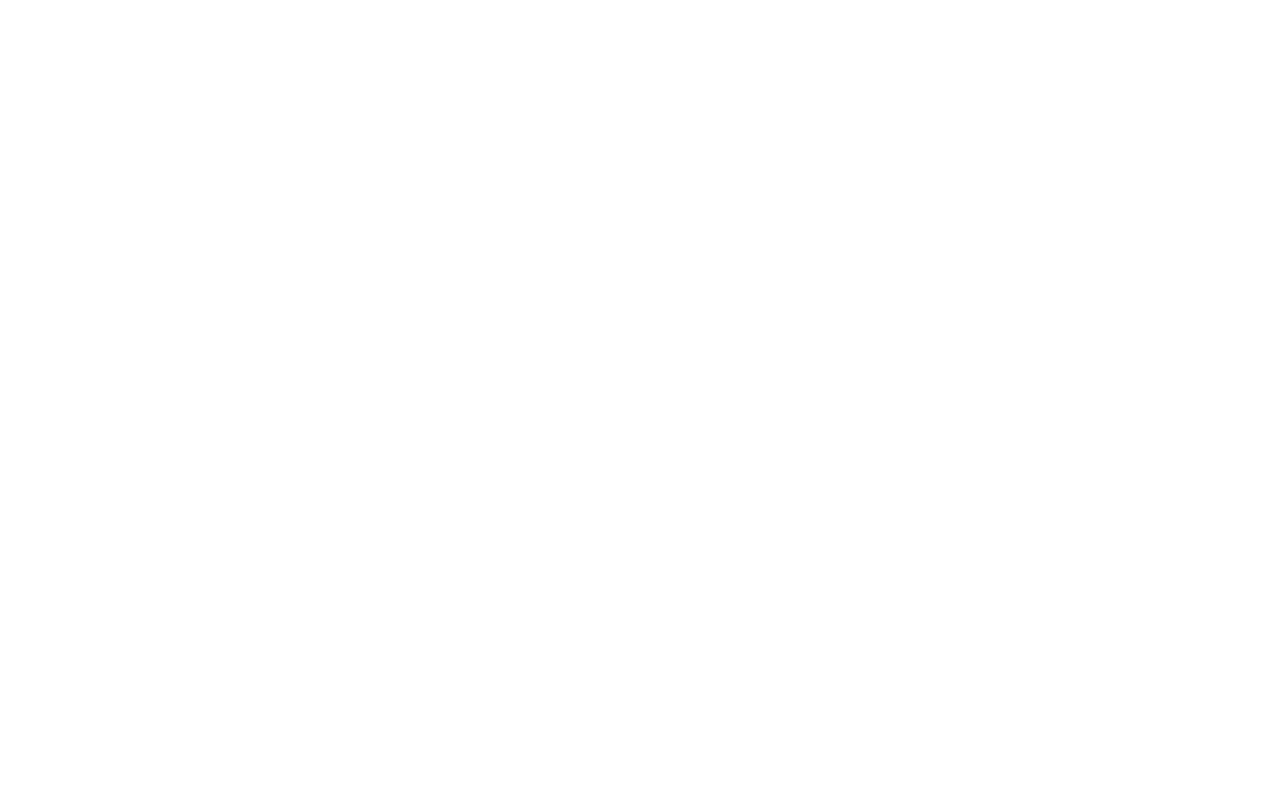
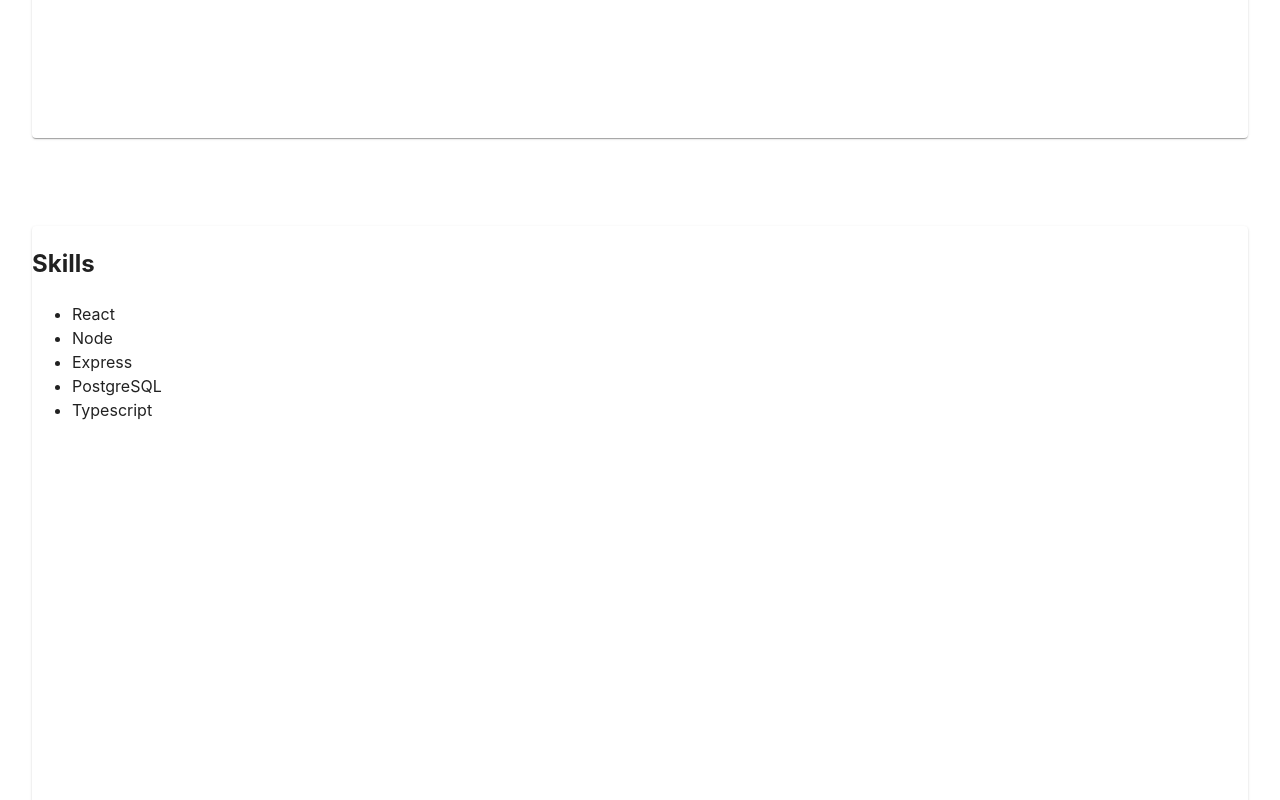
Before and after one commit to chauhannishith/chauhannishith.github.io, a React (Vite) app: page /profile in a window 1280 px wide. Shown: the part 720-1520 px from the top of the page. Before the commit the page ends 800 px from the top, so only its background shows below. Built offline with nearby package versions, Linux system fonts and the light colour scheme.

Commit message:
add sections

```diff
--- a/src/App.css
+++ b/src/App.css
@@ -24,16 +24,6 @@
   pointer-events: none;
 }
 
-.context {
-  /* This is the class which limits the size of the card*/
-  height: 100%;
-  padding: 0 !important;
-  margin: auto;
-  position: relative;
-  background-color: white;
-  color: black;
-}
-
 @keyframes App-logo-spin {
   from {
     transform: rotate(0deg);
--- a/src/components/PageWrapper.tsx
+++ b/src/components/PageWrapper.tsx
@@ -3,13 +3,23 @@
 
 export const PageWrapper = ({children}: {children: React.ReactNode}) => {
   return (
-    <Container style={{
-      padding: '1rem 2rem',
+    <Container
+        style={{
+      padding: '0rem 2rem 2rem',
       margin: '0rem',
       minWidth: '100%',
       minHeight: '100%',
-    }}>
-      <Grid container flexDirection={'row'} justifyContent={'space-between'}>
+      boxSizing: 'border-box',
+    }}
+        data-testid='page_wrapper'
+    >
+      <Grid container flexDirection={'row'} justifyContent={'space-between'}
+        style={{
+            position: 'sticky',
+            top: 0,
+            backgroundColor: 'white',
+            padding: '1rem 0',
+        }}>
         <Grid item xs={4}>
           <Typography variant={'h4'}>Nishith Chauhan</Typography>
         </Grid>
--- /dev/null
+++ b/src/components/Section.tsx
@@ -0,0 +1,18 @@
+import { Card } from '@mui/material'
+import React from 'react'
+
+export const Section = ({children, id, title}: {children: React.ReactNode, id: string, title?: string}) => {
+  return (
+    <section id={id}
+    style={{paddingTop: '5.5rem'}}>
+        <Card style={{
+            height: 'calc(100vh - 6.5rem)',
+            width: '100%',
+            padding: '0rem',
+        }}>
+      {title && <h2>{title}</h2>}
+      {children}
+        </Card>
+    </section>
+  )
+}
--- a/src/containers/Profile.tsx
+++ b/src/containers/Profile.tsx
@@ -1,10 +1,25 @@
 import { PageWrapper } from '../components/PageWrapper'
+import { Section } from '../components/Section'
 
 export const Profile = () => {
   return (
     <PageWrapper>
+      <Section id="about">
       <h1>Hi, I am Nishith</h1>
       <p>Full Stack Developer based in Surat, India</p>
+        </Section>
+        <Section id="skills" title='Skills'>
+          <ul>
+            <li>React</li>
+            <li>Node</li>
+            <li>Express</li>
+            <li>PostgreSQL</li>
+            <li>Typescript</li>
+          </ul>
+        </Section>
+        <Section id="experience" title='Experience'>
+          <p>Worked at a startup as a full stack developer</p>
+        </Section>
     </PageWrapper>
   )
 }
--- a/src/routes/index.tsx
+++ b/src/routes/index.tsx
@@ -8,7 +8,14 @@
 const CenterLayout = () => {
   return (
     <ThemeProvider theme={customTheme}>
-      <Container maxWidth={false} className="context">
+      <Container maxWidth={false}
+      style={{
+        position: 'relative',
+        backgroundColor: 'white',
+        color: 'black',
+        minHeight: '100vh',
+        padding: '0',
+      }}>
         <React.Suspense fallback={<></>}>
           <Outlet />
         </React.Suspense>
```
